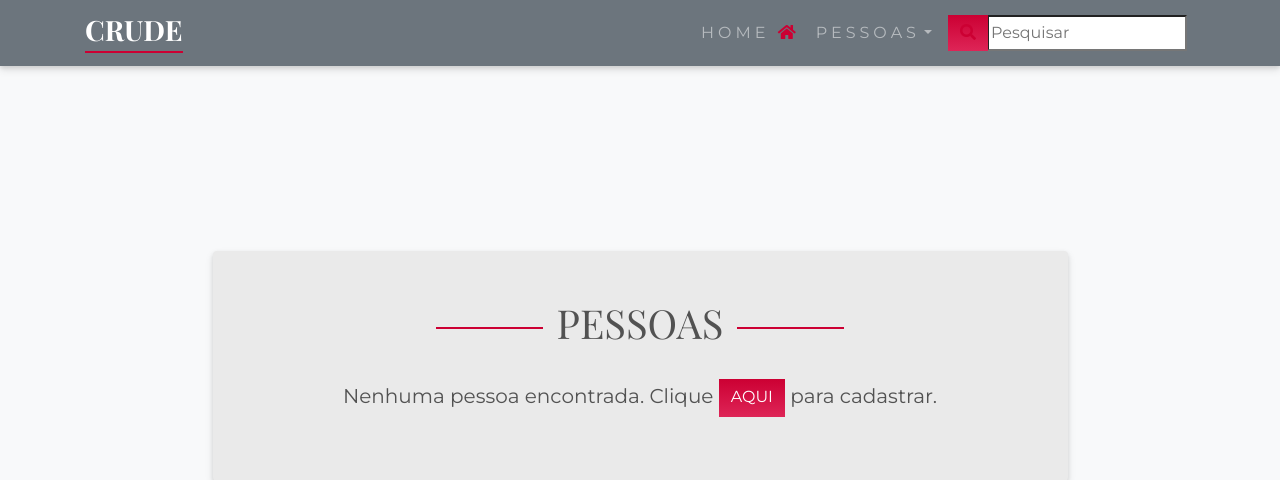
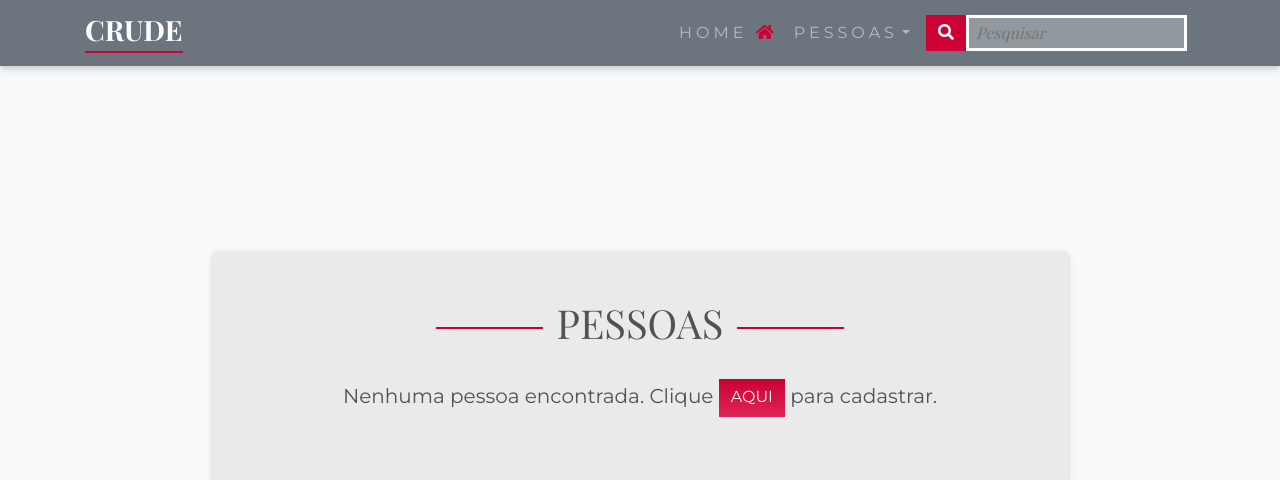
Before and after one commit to jmcgt/CRUDE, a PHP site: page / in a window 1280 px wide. Shown: the top 480 px of the page. Run offline with PHP 8.4, Linux system fonts and the light colour scheme; data that the repository does not hold is empty; style sheets or scripts are compiled from the project's sources; some libraries are stand-ins or nearby versions.

Commit message:
Add files via upload

```diff
--- a/scss/estilos.scss
+++ b/scss/estilos.scss
@@ -34,6 +34,48 @@ $borda: 3px solid white;
 	transition:$t+s $efeito;
 }
 
+@mixin mobile($screen)
+{
+    @if $screen == m
+    {
+        @media (max-width: 575px)
+        {
+            @content;
+        }
+    }
+    @else if $screen == s
+    {
+        @media (min-width:338px){
+            @content;
+        }
+    }
+}
+
+%input-style
+{
+    border: $borda;
+    border-radius:0;
+    padding: 2px 7px;
+    @include transition(.4, ease-in-out);
+    &:focus, &:active{
+        border: $borda;
+        background: rgba(0, 0, 0, .15);
+        @include box-shadow(none);
+        outline:0;
+        color:white;
+    }
+}
+
+%label-before
+{
+   padding-right:7px;
+   color: cornflowerblue;
+   font-weight: 700;
+   font-family: "Source Code Pro", Raleway, monospace;
+   display: inline-block;
+   width:20px;
+}
+
 @charset "utf-8";
 /* CSS Document */
 body{
@@ -49,31 +91,24 @@ h2{
 	text-transform: uppercase;
 	font-family: $fonte-titulo !important;
 	color: rgba(0,0,0,.75);
-}
-
-@media (min-width:338px){
-	h2
+    @include mobile(s)
     {
         &::before{
 		    @include separador(0 14px 10px 0);
         };
         &::after{
             @include separador(0 0 10px 14px);
-        }
-	}
-
-	@media (max-width: 575px)
-	{
-		h2{
+        };
+        @include mobile(m)
+        {
             &::before{
-			    @include separador(0px 7px 10px 0px, 30px);
+			    @include separador(0px 7px 10px 0px, 21px);
             };
             &::after{
-                @include separador(0 0 10px 7px, 30px);
+                @include separador(0 0 10px 7px, 21px);
             }
-		}
-
-	}
+        }
+    }
 }
 
 .linha{
@@ -164,6 +194,12 @@ td, th{
     };
     .dropdown-item.active, .dropdown-item:active{
         background: #6C757D !important;
+    };
+    input{
+        background: rgba(255,255,255,.25);
+        font-family: $fonte-titulo;
+        font-style: italic;
+        @extend %input-style;
     }
 }
 
@@ -188,3 +224,24 @@ td, th{
         background:white;
     }
 }
+
+.btn-addon
+{
+    background: $cor-primaria;
+    color:white !important;
+    border-right: 1px solid white;
+}
+
+.search-field:focus{
+    font-style:normal;
+}
+
+label::before{
+    content:"*";
+    @extend %label-before;
+}
+
+label.filled::before{
+    content:"\2713";
+    @extend %label-before;
+}
```
Also changed, not shown: other parts of scss/estilos.scss (+13 -18 lines).
